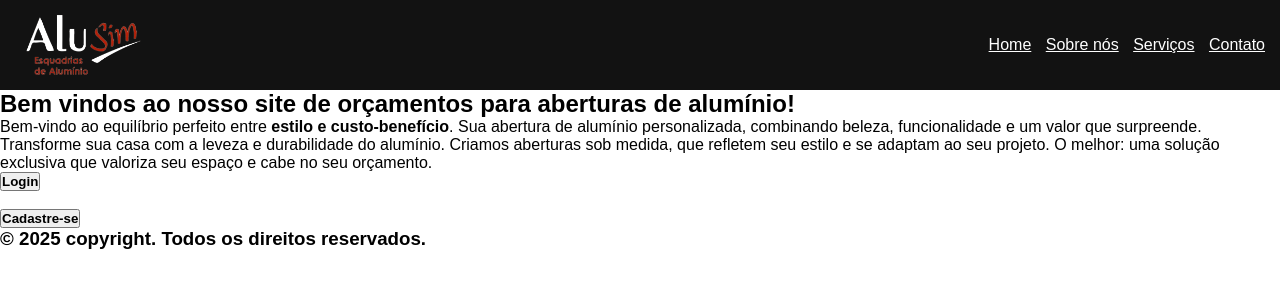
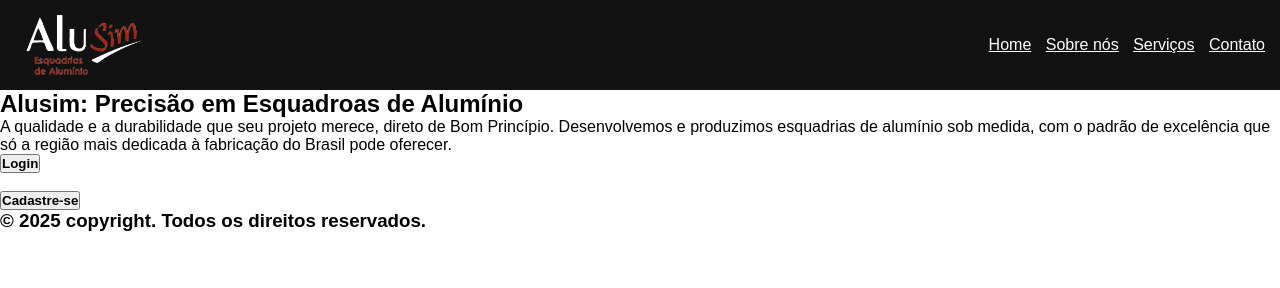
Before and after one commit to Idgar1996/html-css, a plain HTML site: page html/about_us_revisar.html in a window 1280 px wide. Drawn offline with Linux system fonts and the light colour scheme.

Commit message:
Aprimoramento da página Sobre nós

```diff
--- a/html/about_us_revisar.html
+++ b/html/about_us_revisar.html
@@ -18,14 +18,18 @@
             </div>
         </header>
         <main>
-            <h2 title="Apresentação" id="titulo_boas_vindas"> Bem vindos ao nosso site de orçamentos para aberturas de alumínio!</h2>
-            <p id="boas_vindas">Bem-vindo ao equilíbrio perfeito entre <b>estilo e custo-benefício</b>. Sua abertura de alumínio personalizada, combinando beleza, funcionalidade e um valor que surpreende. Transforme sua casa com a leveza e durabilidade do alumínio. Criamos aberturas sob medida, que refletem seu estilo e se adaptam ao seu projeto. O melhor: uma solução exclusiva que valoriza seu espaço e cabe no seu orçamento.</p>
+            <section>
+                <h2 title="Sobre nós" id="about_us"> Alusim: Precisão em Esquadroas de Alumínio</h2>
+                <p id="boas_vindas">A qualidade e a durabilidade que seu projeto merece, direto de Bom Princípio. Desenvolvemos e produzimos esquadrias de alumínio sob medida, com o padrão de excelência que só a região mais dedicada à fabricação do Brasil pode oferecer.</p>
+            </section>
+            <nav>
                 <a href="login.html">
                     <button type='button' name="btn_login" id="btn_login"><strong>Login</strong></button>
                 </a> <br><br>
                 <a href="cadastro.html">
                     <button type='button' name="btn_cadastro" id="btn_cadastro"><strong>Cadastre-se</strong></button>
                 </a>
+            </nav>
         </main>
         <footer>
             <h3>© 2025 copyright. Todos os direitos reservados.</h3>
```
Lines whose indentation alone changed are shown as unchanged.
